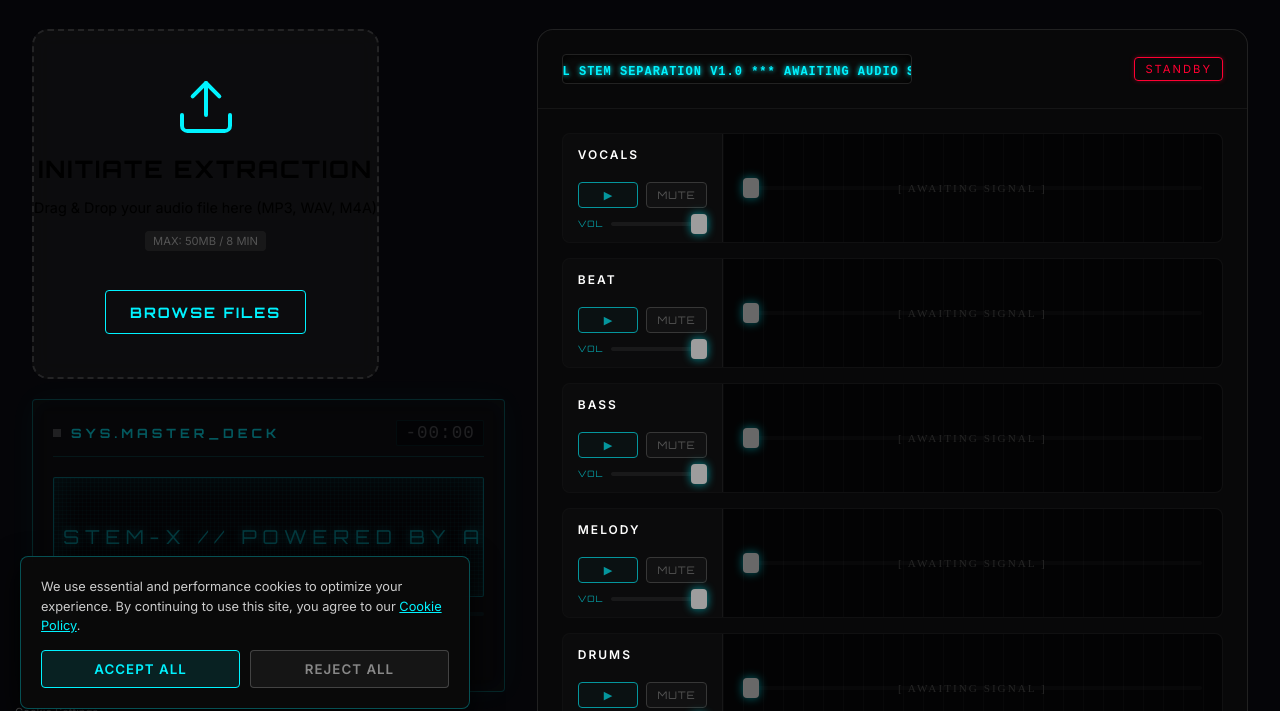
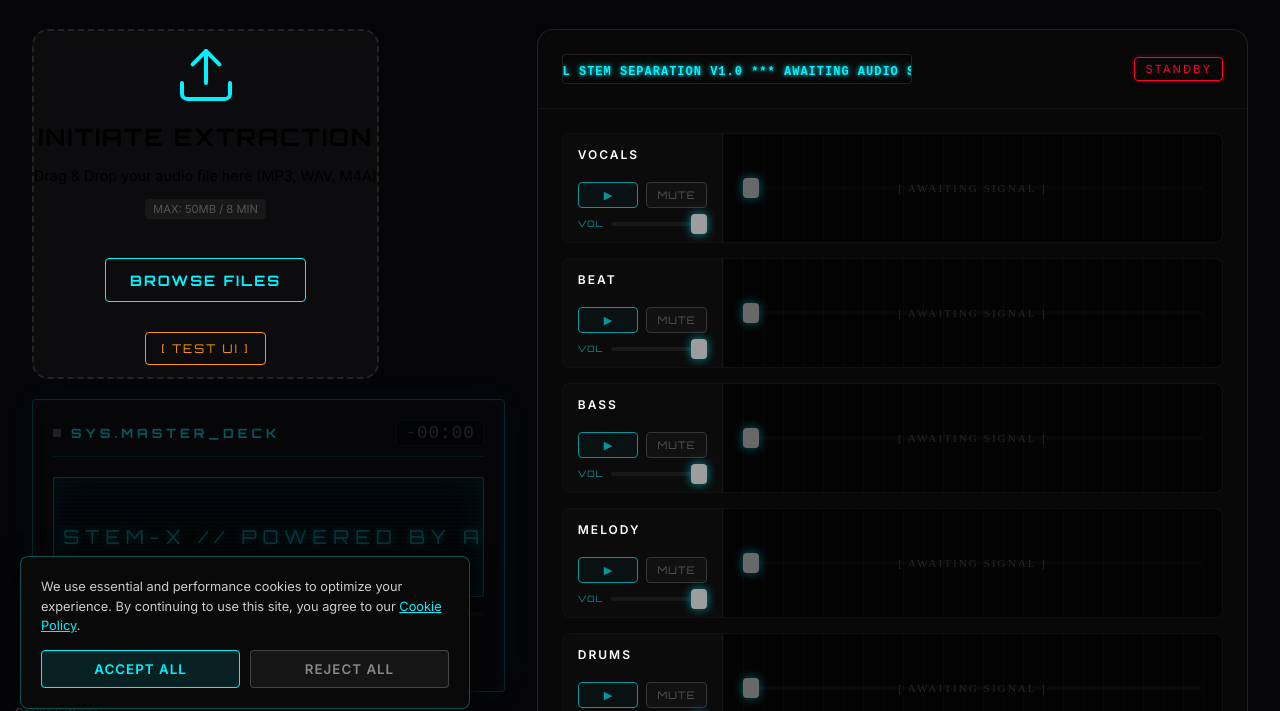
Before and after one commit to FuseVoid/stem-x-web, a website: page app.html in a window 1280 px wide. Shown: the part 71-782 px from the top of the page. Drawn offline with nearby package versions, Linux system fonts and the light colour scheme.

Commit message:
Add visible TEST UI button for spinner preview

```diff
--- a/app.html
+++ b/app.html
@@ -222,6 +222,7 @@
                         BROWSE FILES
                     </label>
                     <input type="file" id="file-upload" accept="audio/*,.mp3,.wav,.m4a,audio/mpeg,audio/wav,audio/x-wav,audio/x-m4a,audio/mp4,audio/aac" style="display: none;">
+                    <button type="button" onclick="testSpinner()" style="margin-top: 15px; background: transparent; border: 1px solid #ff9800; color: #ff9800; padding: 8px 15px; border-radius: 4px; cursor: pointer; font-family: 'Orbitron', sans-serif; font-size: 0.75rem; letter-spacing: 2px;">[ TEST UI ]</button>
                 </div>
             </div>
 
```
